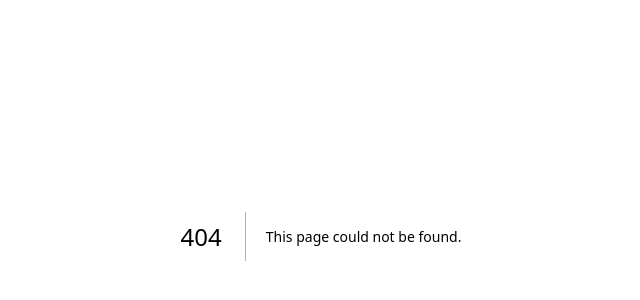
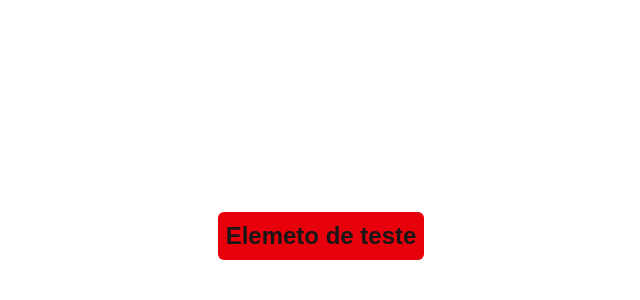
Before and after one commit to Fatec-ADS-AMS2025/civitas-frontend, a Next.js app in the folder civitas-frontend/: page /componentes in a window 1280 px wide. Before the commit this address had no page. Shown: the part 164-464 px from the top of the page, without its empty margins (319-959 px from the left). Built offline with nearby package versions, Linux system fonts and the light colour scheme.

Commit message:
:test_tube: teste: criando exemplo para testes

```diff
--- /dev/null
+++ b/civitas-frontend/src/app/componentes/page.tsx
@@ -0,0 +1,10 @@
+import React from 'react'
+import Teste from '@/components/teste'
+
+export default function page() {
+  return (
+    <div className='flex flex-col w-screen h-screen items-center justify-center'>
+      <Teste texto="Elemeto de teste" />
+    </div>
+  )
+}
--- /dev/null
+++ b/civitas-frontend/src/components/teste.tsx
@@ -0,0 +1,11 @@
+import React from 'react'
+
+type Props = {
+    texto: string
+}
+
+export default function Teste({ texto }: Props) {
+  return (
+    <div className='p-2 bg-red-600 text-2xl font-bold rounded-md'>{texto}</div>
+  )
+}
```
Also changed, not shown: 1 other file (tests, documents, lock files or other folders).
